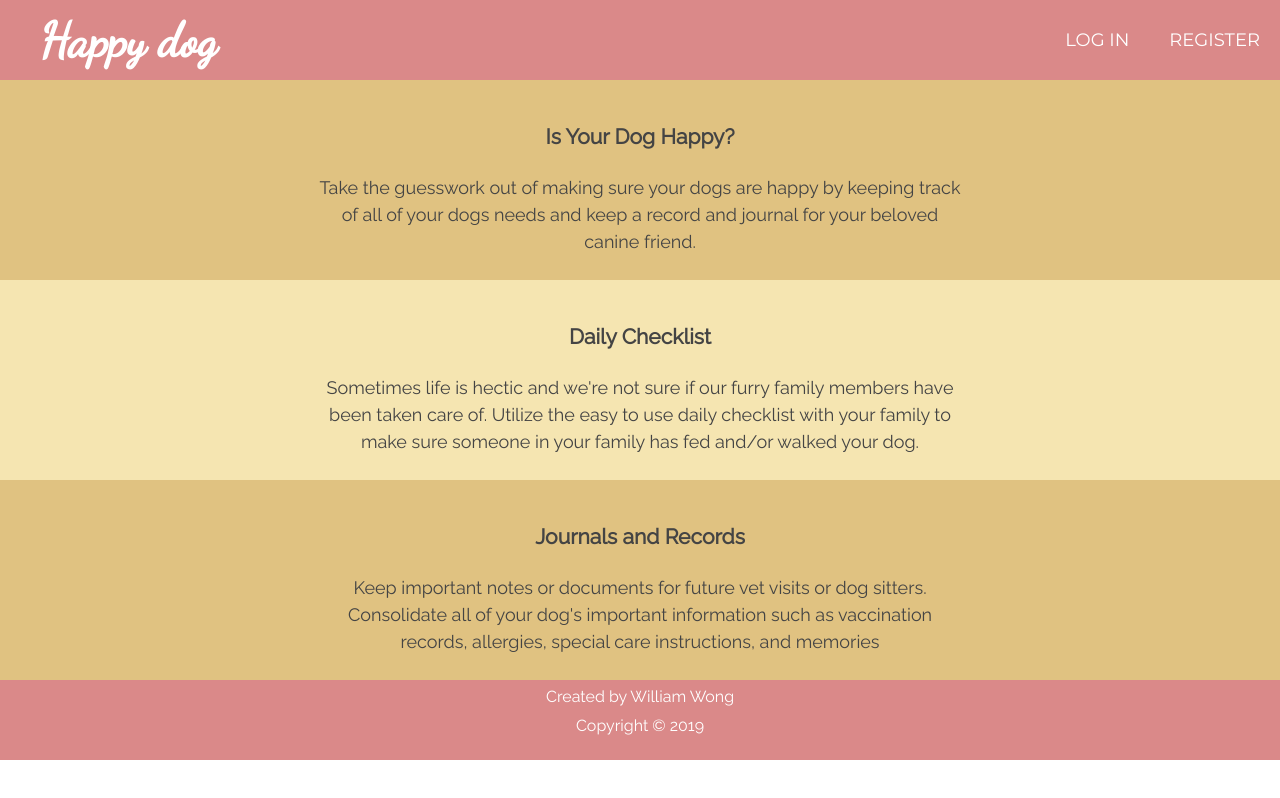
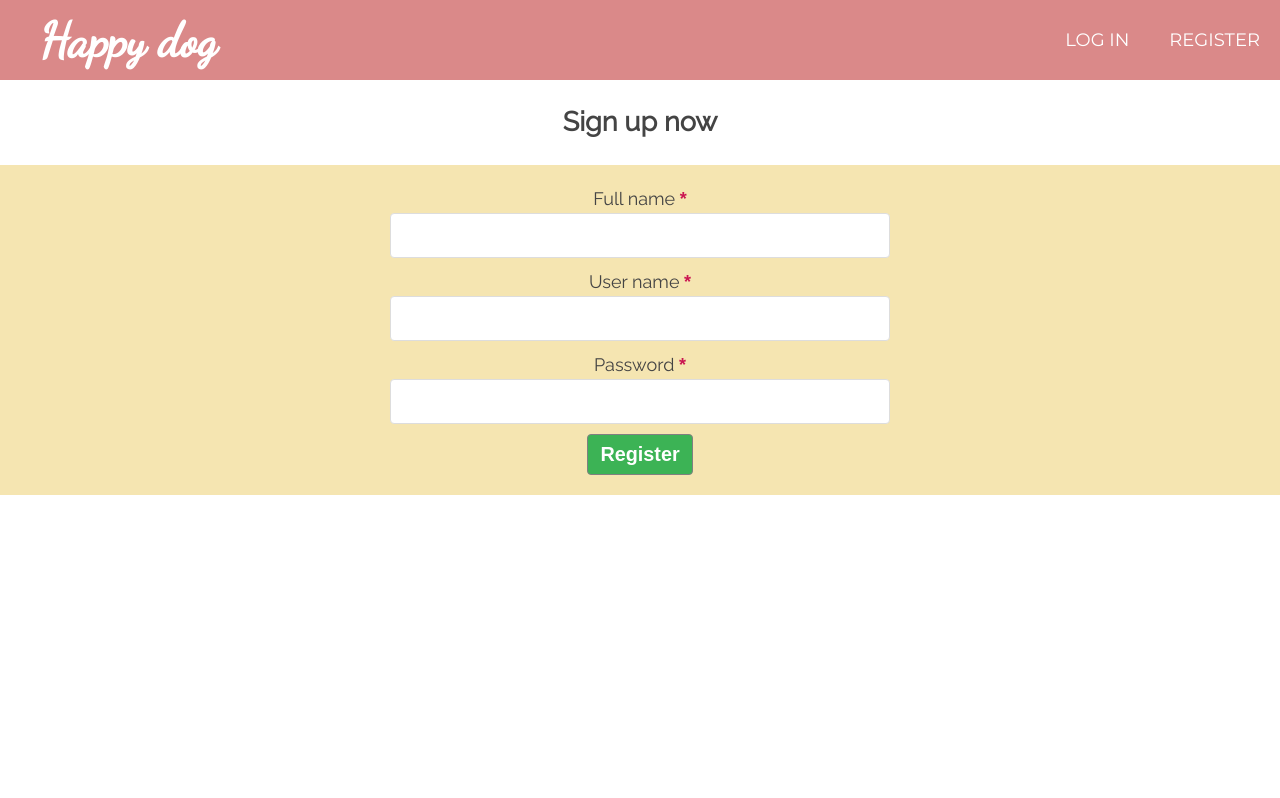
Before and after one commit to dc5will/happydog-client, a React (Create React App) app: page /register in a window 1280 px wide. Built offline with nearby package versions, Linux system fonts and the light colour scheme.

Commit message:
added basic sign up form and route. refactored footer element

```diff
--- a/src/components/LandingPage/LandingPage.css
+++ b/src/Routes/LandingPage/LandingPage.css
@@ -55,17 +55,3 @@ ul {
 .reset-daily-checklist {
     margin-top: 20px;
 }
-
-.footer {
-    display: flex;
-    height: 80px;
-    align-items: row;
-    justify-content: center;
-    background-color: rgb(218, 137, 137);
-    color: white;
-}
-
-.footer p {
-    font-size: 16px;
-    margin-top: 5px;
-}
--- a/src/components/LandingPage/LandingPage.js
+++ b/src/Routes/LandingPage/LandingPage.js
@@ -1,4 +1,5 @@
 import React, { Component } from "react";
+import Footer from '../../components/Footer/Footer'
 import "./LandingPage.css";
 
 export default class LandingPage extends Component {
@@ -39,21 +40,7 @@ export default class LandingPage extends Component {
             </p>
           </header>
         </section>
-
-        <footer className="footer">
-          <div className="footer_brand-container">
-            <p className="footer_author-text">
-              Created by William Wong
-            </p>
-            <div className="footer_social-media">
-            </div>
-            <div className="copyright-text">
-              <p>
-                Copyright &copy; 2019
-            </p>
-            </div>
-          </div>
-        </footer>
+        <Footer />
       </React.Fragment>
     );
   }
--- /dev/null
+++ b/src/Routes/RegistrationPage/RegistrationPage.js
@@ -0,0 +1,16 @@
+import React, { Component } from 'react';
+import RegistrationForm from '../../components/RegistrationForm/RegistrationForm'
+import { Section } from '../../components/Utils/Utils'
+
+export default class RegistrationPage extends Component {
+    render() {
+        return (
+            <React.Fragment>
+                <h2>Sign up now</h2>
+                <Section className='RegistrationPage'>
+                    <RegistrationForm />
+                </Section>
+            </React.Fragment>
+        )
+    }
+}
--- a/src/components/App/App.js
+++ b/src/components/App/App.js
@@ -1,7 +1,8 @@
 import React, { Component } from 'react';
 import { Route, Switch } from 'react-router-dom';
 import Header from '../Header/Header';
-import LandingPage from '../LandingPage/LandingPage';
+import LandingPage from '../../Routes/LandingPage/LandingPage'
+import RegistrationPage from '../../Routes/RegistrationPage/RegistrationPage'
 import './App.css';
 
 class App extends Component {
@@ -12,10 +13,16 @@ class App extends Component {
           <Header />
         </header>
         <main className='App_main'>
-          <LandingPage />
           <Switch>
-            {/* TODO: Start setting up Routes here */}
-            <Route />
+            <Route
+              exact
+              path={'/'}
+              component={LandingPage}
+            />
+            <Route
+              path={'/register'}
+              component={RegistrationPage}
+            />
           </Switch>
         </main>
       </div>
--- /dev/null
+++ b/src/components/Footer/Footer.css
@@ -0,0 +1,13 @@
+.footer {
+    display: flex;
+    height: 80px;
+    align-items: row;
+    justify-content: center;
+    background-color: rgb(218, 137, 137);
+    color: white;
+}
+
+.footer p {
+    font-size: 16px;
+    margin-top: 5px;
+}
--- /dev/null
+++ b/src/components/Footer/Footer.js
@@ -0,0 +1,18 @@
+import React, { Component } from "react";
+import "./Footer.css";
+
+export default class Footer extends Component {
+  render() {
+    return (
+      <footer className="footer">
+        <div className="footer_brand-container">
+          <p className="footer_author-text">Created by William Wong</p>
+          <div className="footer_social-media" />
+          <div className="copyright-text">
+            <p>Copyright &copy; 2019</p>
+          </div>
+        </div>
+      </footer>
+    );
+  }
+}
--- a/src/components/RegistrationForm/RegistrationForm.js
+++ b/src/components/RegistrationForm/RegistrationForm.js
@@ -1,5 +1,6 @@
 import React, { Component } from "react";
 import { Button, Required, Input } from '../Utils/Utils'
+import Footer from '../Footer/Footer'
 
 export default class RegistrationForm extends Component {
   render() {
--- a/src/components/Utils/Utils.css
+++ b/src/components/Utils/Utils.css
@@ -4,9 +4,11 @@
     display: block;
     font-size: 1.1em;
     margin-bottom: 10px;
+    margin-left: auto;
+    margin-right: auto;
     padding: 10px;
-    text-align: left;
-    width: 100%;
+    text-align: center;
+    width: 40%;
     border-radius: 4px;
 }
 
@@ -16,8 +18,8 @@
 }
 
 .Button {
-    order: 1px solid #aaa;
-    background-color: #eee;
+    border: 1px solid grey;
+    background-color: rgb(60, 179, 85);
     font-size: 1.1em;
     border-radius: 4px;
     padding: 8px 12px;
@@ -30,3 +32,8 @@
     font-family: Arial;
     font-weight: bold;
 }
+
+.Section {
+    margin-left: 20px;
+    margin-right: 20px;
+}
--- a/src/components/Utils/Utils.js
+++ b/src/components/Utils/Utils.js
@@ -18,3 +18,14 @@ export function Required({ className, ...props }) {
         </span>
     )
 }
+
+export function Section({ className, list, ...props }) {
+    const classes = [
+        'Section',
+        list && 'Section-list',
+        className,
+    ]
+    return (
+        <section className={classes} {...props} />
+    )
+}
```
